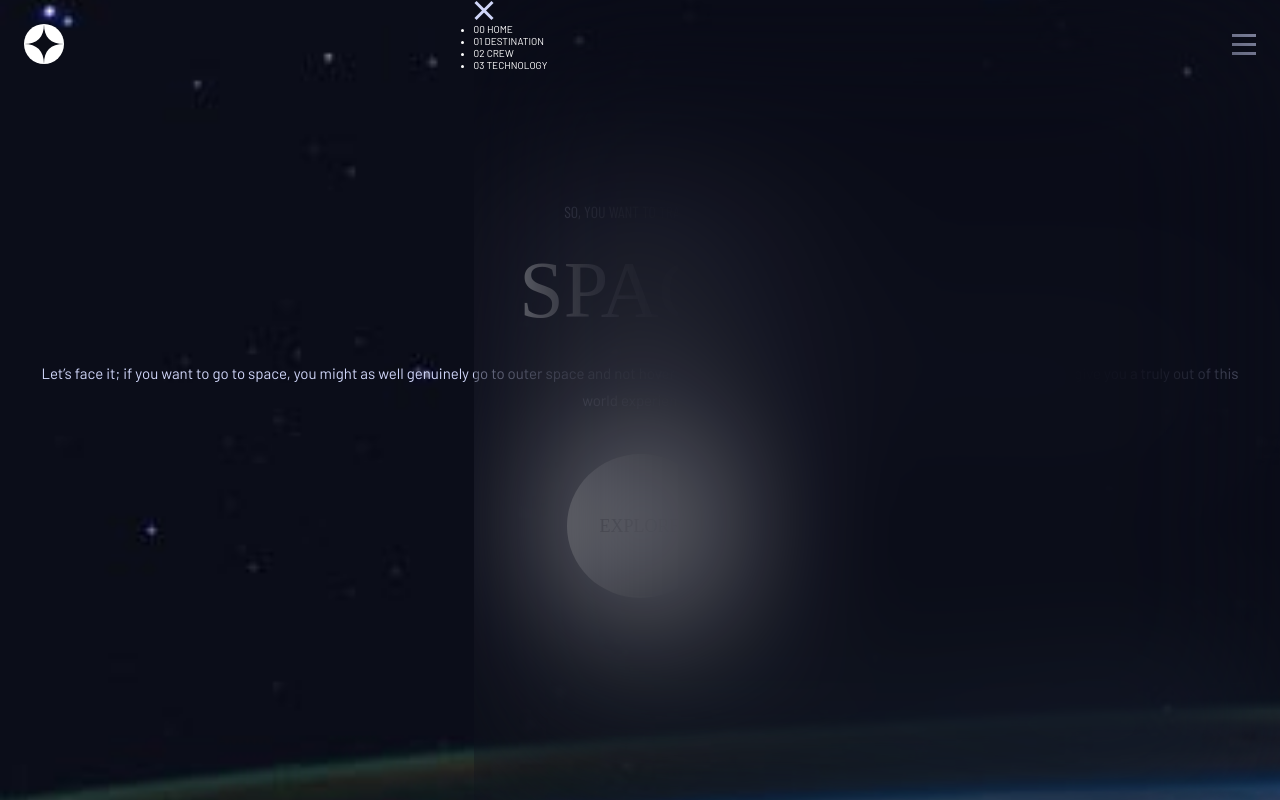
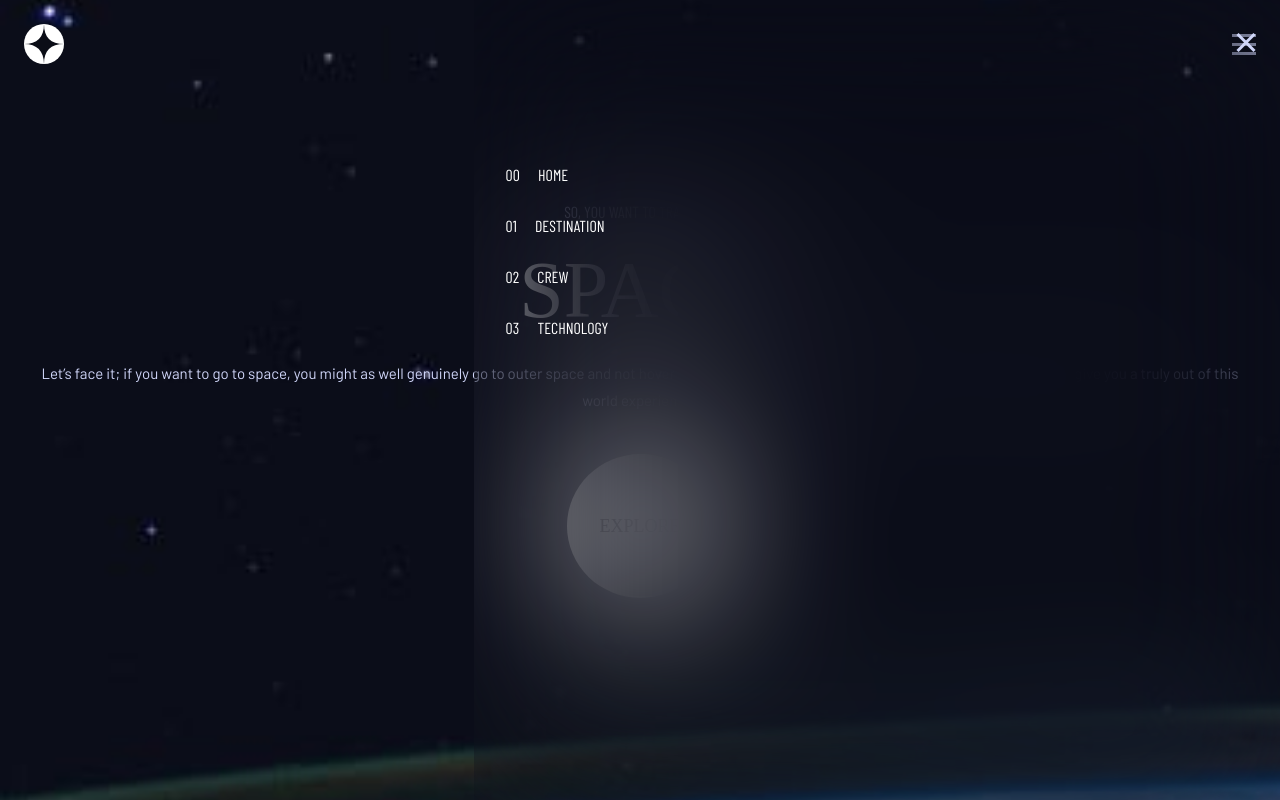
Before and after one commit to EdwardShanahan9/space_tourism_website, a React (Vite) app: page / in a window 1280 px wide. Built offline with nearby package versions, Linux system fonts and the light colour scheme; a web font is replaced by a local one.

Commit message:
Style Navbar items

```diff
--- a/src/components/MobileNavbar/MobileNavbar.jsx
+++ b/src/components/MobileNavbar/MobileNavbar.jsx
@@ -12,7 +12,7 @@ const MobileNavbar = () => {
       <ul className="MobileNavbar__list">
         {navItem.map((item, index) => (
           <li key={index}>
-            0{index} {item}
+            <span>0{index}</span> {item}
           </li>
         ))}
       </ul>
--- a/src/index.scss
+++ b/src/index.scss
@@ -54,12 +54,33 @@ body {
 
 .MobileNavbar {
   position: absolute;
-
   right: 0;
   top: 0;
   height: 100vh;
   z-index: 12;
   width: 63%;
+  padding: 3.2rem;
+
+  &__icon {
+    position: absolute;
+    right: 2.4rem;
+    top: 3.2rem;
+  }
+
+  &__list {
+    margin-top: 13.3rem;
+    list-style: none;
+
+    & li {
+      font-size: 1.6rem;
+      font-family: $fontFamilySecondary;
+      margin-bottom: 3.2rem;
+
+      & span {
+        margin-right: 1.5rem;
+      }
+    }
+  }
 
   &__blur {
     background-color: rgba(11, 13, 23, 0.05);
```
